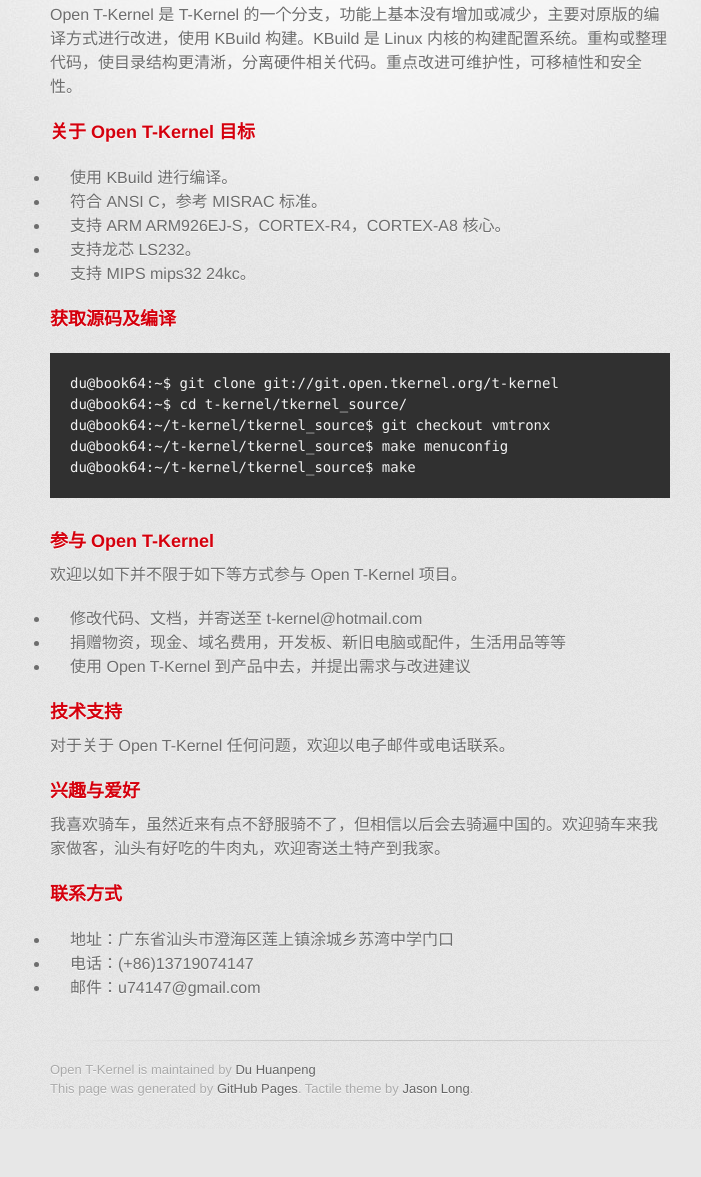
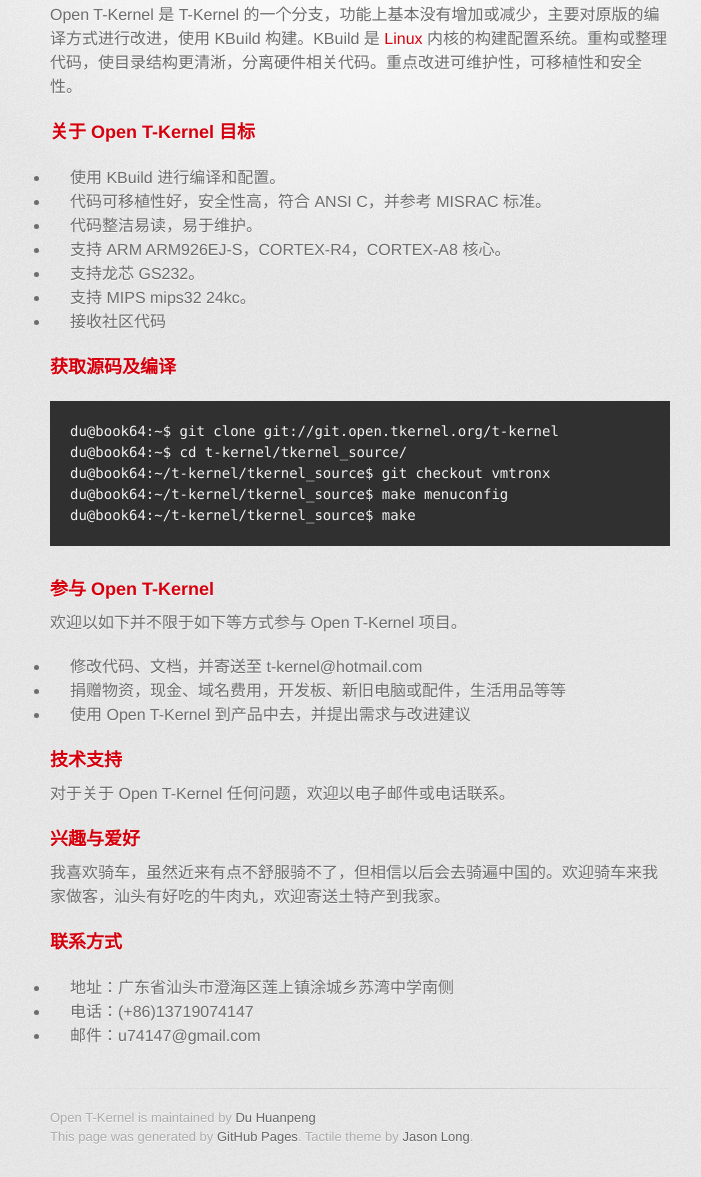
Before and after one commit to imgtec/open.tkernel.org, a plain HTML site: page index.html in a window 1280 px wide. Shown: the part 303-1480 px from the top of the page, without its empty margins (280-981 px from the left). Before the commit the page ends 1432 px from the top, so only its background shows below. Drawn offline with Linux system fonts and the light colour scheme; a web font is replaced by a local one.

Commit message:
index: update
Signed-off-by: Du Huanpeng <u74147@gmail.com>

```diff
--- a/index.html
+++ b/index.html
@@ -33,17 +33,19 @@
         <section id="main_content">
           <h3>欢迎来到 Open T-Kernel 的主页</h3>
 
-<p>Open T-Kernel 是 T-Kernel 的一个分支，功能上基本没有增加或减少，主要对原版的编译方式进行改进，使用 KBuild 构建。KBuild 是 Linux 内核的构建配置系统。重构或整理代码，使目录结构更清淅，分离硬件相关代码。重点改进可维护性，可移植性和安全性。</p>
+<p>Open T-Kernel 是 T-Kernel 的一个分支，功能上基本没有增加或减少，主要对原版的编译方式进行改进，使用 KBuild 构建。KBuild 是 <a href="http://www.kernel.org">Linux</a> 内核的构建配置系统。重构或整理代码，使目录结构更清淅，分离硬件相关代码。重点改进可维护性，可移植性和安全性。</p>
 
 <h3>关于 Open T-Kernel 目标</h3>
 
 <p>
   <ul>
-    <li>使用 KBuild 进行编译。</li>
-    <li>符合 ANSI C，参考 MISRAC 标准。</li>
+    <li>使用 KBuild 进行编译和配置。</li>
+    <li>代码可移植性好，安全性高，符合 ANSI C，并参考 MISRAC 标准。</li>
+    <li>代码整洁易读，易于维护。</li>
     <li>支持 ARM ARM926EJ-S，CORTEX-R4，CORTEX-A8 核心。</li>
-    <li>支持龙芯 LS232。</li>
+    <li>支持龙芯 GS232。</li>
     <li>支持 MIPS mips32 24kc。</li>
+    <li>接收社区代码</li>
   </ul>
 </p>
 
@@ -72,7 +74,7 @@ du@book64:~/t-kernel/tkernel_source$ make</code></pre></p>
 
 <h3>联系方式</h3>
 <p><ul>
-  <li>地址：广东省汕头市澄海区莲上镇涂城乡苏湾中学门口</li>
+  <li>地址：广东省汕头市澄海区莲上镇涂城乡苏湾中学南侧</li>
   <li>电话：(+86)13719074147</li>
   <li>邮件：u74147@gmail.com</li>
 </ul></p>
```
